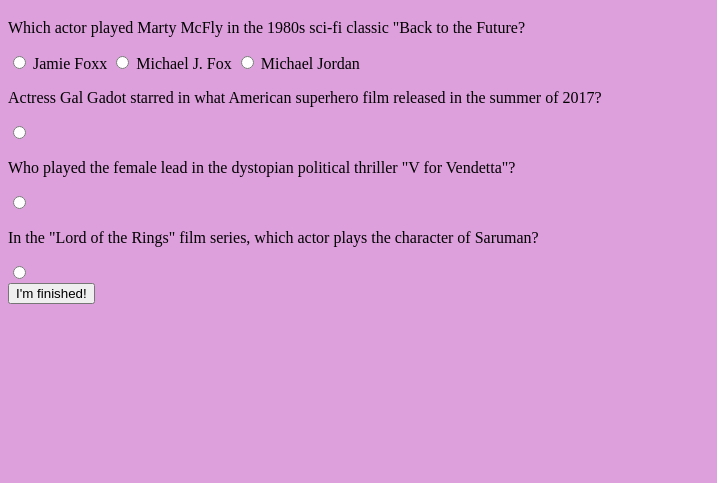
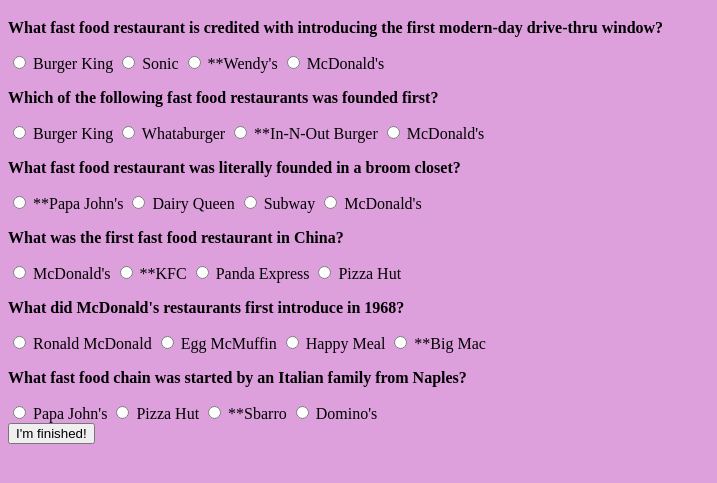
Before and after one commit to ArianaDV/TriviaGame, a plain HTML site: page index.html in a window 1280 px wide. Both pictures are taken after a click on the element "Start". Shown: the part 61-544 px from the top of the page, without its empty margins (0-717 px from the left). Drawn offline with nearby package versions, Linux system fonts and the light colour scheme.

Commit message:
added values to radio buttons for question 1

```diff
--- a/assets/css/style.css
+++ b/assets/css/style.css
@@ -3,3 +3,8 @@
 	background: plum;
 
 }
+
+p {
+
+	font-weight: bold;
+}
--- a/assets/javascript/app.js
+++ b/assets/javascript/app.js
@@ -1,5 +1,8 @@
 $(document).ready(function() {
 
+
+var correct = 0;
+var incorrect = 0;
 
 
 $("#start").on("click", function() {
@@ -15,14 +18,51 @@
 
 $("#something").on("click", function() {
 
+	q1val = ($("input:radio[name=Question1]:checked", "form" ).val()) ;
+
+
+	console.log(q1val + " " +"Hey") ;
+
+	if (q1val === "Wendy's") {
+
+		correct ++;
+		console.log("Correct:" + correct) ;
+
+		$("#correct").append(correct);
+
+	} else {
+
+		incorrect ++;
+
+		console.log("Incorrect:" + incorrect) ;
+
+		$("#incorrect").append(incorrect);
+	}
+
 
 	$("form").hide();
 
 	//display score
+
+	$("#score").show();
 
 
 });
 
 
 
+
+
+
+
+
+
+
+
+
+
+
+
+
+
 });
--- a/index.html
+++ b/index.html
@@ -20,32 +20,115 @@
 
 	<form style="display: none">
 
-		<p>Which actor played Marty McFly in the 1980s sci-fi classic "Back to the Future?</p>
+		<div id="question1">
 
-			<input id="question1" type="radio" name="Question1" value="JFoxx">
+			<p>What fast food restaurant is credited with introducing the first modern-day drive-thru window?</p>
 
-				Jamie Foxx
+				<input type="radio" name="Question1" value="Burger King">
 
-			<input id="question1" type="radio" name="Question1" value="michaelJFoxx">
+					Burger King
 
-				Michael J. Fox
+				<input type="radio" name="Question1" value="Sonic" >
 
-			<input id="question1" type="radio" name="Question1" value="mj">
+					Sonic
 
-				Michael Jordan
+				<input id="correctAns" type="radio" name="Question1" value="Wendy's">
 
-		<p>Actress Gal Gadot starred in what American superhero film released in the summer of 2017?</p>
+					**Wendy's
 
-			<input id="wonderWoman" type="radio" name="Question2">
+				<input type="radio" name="Question1" value="McDonald's" >
 
-		<p>Who played the female lead in the dystopian political thriller "V for Vendetta"?</p>
+					McDonald's
 
-			<input id="nataliePortman" type="radio" name="Question3">
+			</div>
+
+		<p>Which of the following fast food restaurants was founded first?</p>
+
+			<input id="question2" type="radio" name="Question2" value="Burger King">
+
+				Burger King
+
+			<input id="question2" type="radio" name="Question2" value="Whataburger">
+
+				Whataburger
+
+			<input id="question2" type="radio" name="Question2" value="In-N-Out Burger">
+
+				**In-N-Out Burger
+
+			<input id="question2" type="radio" name="Question2" value="McDonald's">
+
+				McDonald's
+
+		<p>What fast food restaurant was literally founded in a broom closet?</p>
+
+			<input id="q3" type="radio" name="Question3">
+
+				**Papa John's
+
+			<input id="q3" type="radio" name="Question3">
+
+				Dairy Queen
+
+			<input id="q3" type="radio" name="Question3">
+
+				Subway
+
+			<input id="q3" type="radio" name="Question3">
+
+				McDonald's
 
 
-		<p>In the "Lord of the Rings" film series, which actor plays the character of Saruman?</p>
+		<p>What was the first fast food restaurant in China?</p>
 
 			<input type="radio" name="Question4">
+
+				McDonald's
+
+			<input type="radio" name="Question4">
+				**KFC
+
+			<input type="radio" name="Question4">
+
+				Panda Express
+
+			<input type="radio" name="Question4">
+				Pizza Hut
+
+
+		<p>What did McDonald's restaurants first introduce in 1968?</p>
+
+			<input type="radio" name="Question4">
+				Ronald McDonald
+
+			<input type="radio" name="Question4">
+				Egg McMuffin
+
+			<input type="radio" name="Question4">
+				Happy Meal
+
+			<input type="radio" name="Question4">
+				**Big Mac
+
+
+		<p>What fast food chain was started by an Italian family from Naples?</p>
+
+			<input type="radio" name="Question4">
+				Papa John's
+
+
+			<input type="radio" name="Question4">
+				Pizza Hut
+
+
+			<input type="radio" name="Question4">
+				**Sbarro
+
+
+			<input type="radio" name="Question4">
+				Domino's
+
+
 
 		<br>
 
@@ -56,11 +139,13 @@
 	</form>
 
 
-	<div id="score">
+	<div id="score" style="display: none">
 
-			<div id="correct"></div>
+			<div id="correct"> Correct Answers: </div>
 
-			<div id="incorrect"></div>
+			<div id="incorrect"> Incorrect Answers: </div>
+
+			<div id="unanswered"> Unanswered: </div>
 
 	</div>
 
```
